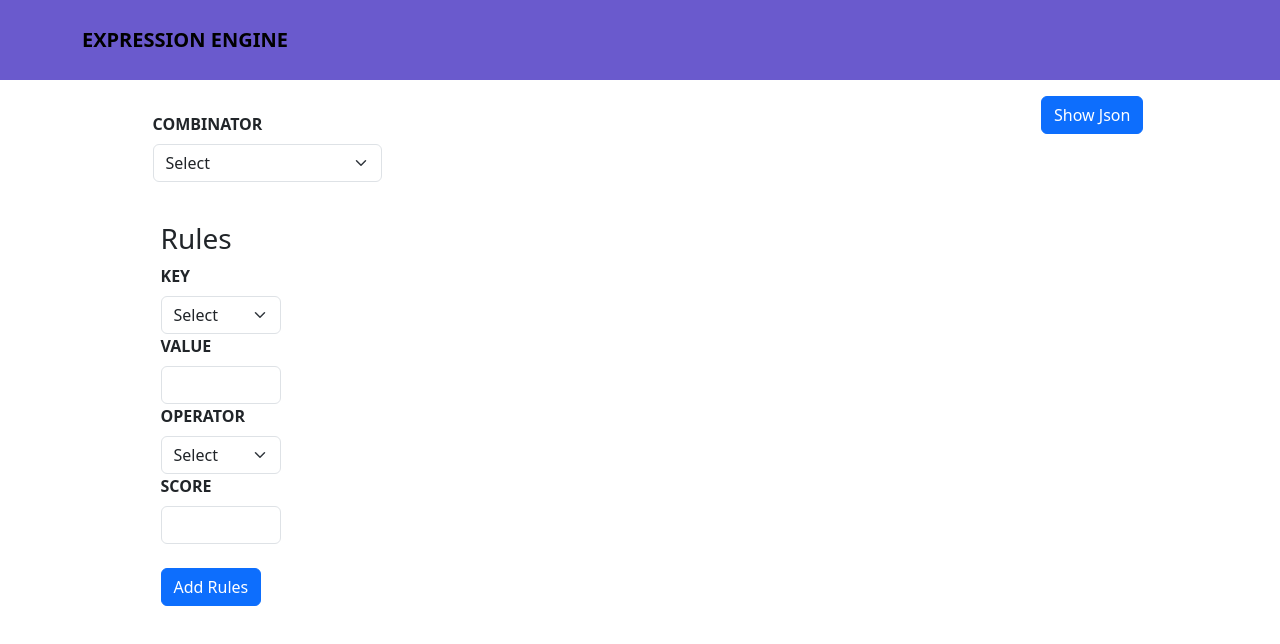
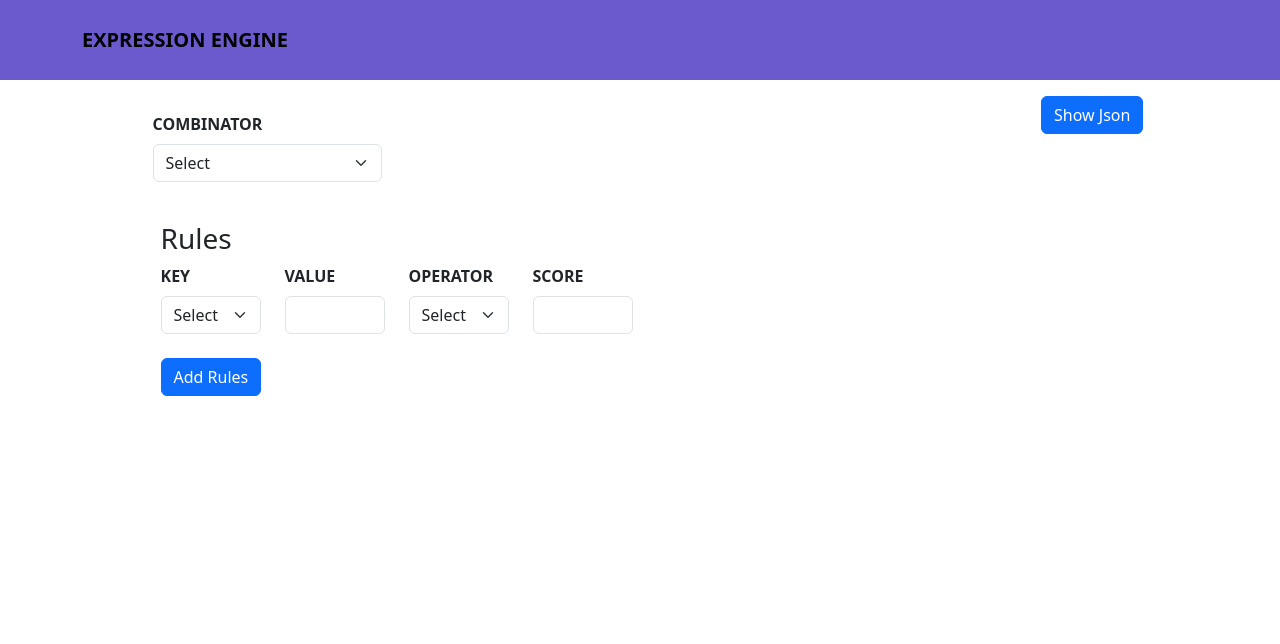
Before and after one commit to SMGhulam29091993/crego, a React (Create React App) app: page / in a window 1280 px wide. Shown: the top 644 px of the page. Built offline with nearby package versions, Linux system fonts and the light colour scheme.

Commit message:
made some adjustment

```diff
--- a/src/components/FormComponet.js
+++ b/src/components/FormComponet.js
@@ -79,7 +79,6 @@ const Forms = () => {
 
                     <Form.Group>
                       <Row>
-                      <div style={{display:"flex", flexDirection:"column", flexWrap:"wrap"}}>
                         <Col xs={12} md={4} lg={3} xl={2}>
                           <Form.Label style={{textTransform:"uppercase", fontWeight : "bold"}}>Key</Form.Label>
                           <Form.Select
@@ -116,10 +115,8 @@ const Forms = () => {
                           <Form.Label style={{textTransform:"uppercase", fontWeight : "bold"}}>Score</Form.Label>
                           <Form.Control type="text" id="score" onChange={handleOutput} required/>
                         </Col>
-                        </div>
                       </Row>
                     </Form.Group>
-
                   </Col>
               </Row>
             </Container>
```
